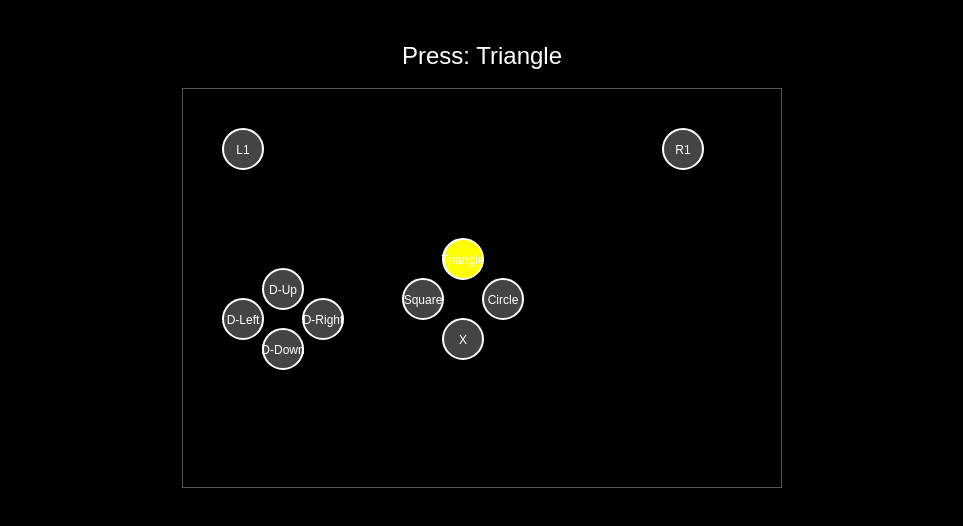
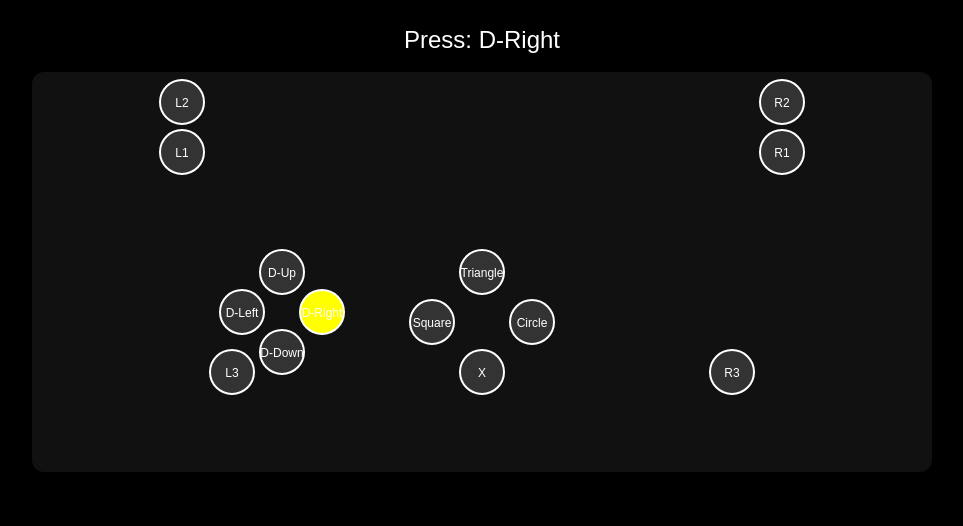
Before and after one commit to Bugdoubt/ps4-controller-game, a React (Vite) app: page / in a window 1280 px wide. Shown: the top 526 px of the page, without its empty margins (158-1121 px from the left). Built offline with nearby package versions, Linux system fonts and the light colour scheme.

Commit message:
UI, skip and button added

```diff
--- a/src/App.jsx
+++ b/src/App.jsx
@@ -3,31 +3,37 @@ import "./index.css";
 
 const buttons = [
   "X", "Circle", "Square", "Triangle",
-  "L1", "R1", "D-Up", "D-Down", "D-Left", "D-Right"
+  "L1", "L2", "L3", "R1", "R2", "R3",
+  "D-Up", "D-Down", "D-Left", "D-Right"
 ];
 
 const buttonMap = {
-  X: { cx: 280, cy: 250, index: 0 },
-  Circle: { cx: 320, cy: 210, index: 1 },
-  Square: { cx: 240, cy: 210, index: 2 },
-  Triangle: { cx: 280, cy: 170, index: 3 },
-  L1: { cx: 60, cy: 60, index: 4 },
-  R1: { cx: 500, cy: 60, index: 5 },
-  "D-Up": { cx: 100, cy: 200, index: 12 },
-  "D-Down": { cx: 100, cy: 260, index: 13 },
-  "D-Left": { cx: 60, cy: 230, index: 14 },
-  "D-Right": { cx: 140, cy: 230, index: 15 }
+  X: { cx: 450, cy: 300, index: 0 },
+  Circle: { cx: 500, cy: 250, index: 1 },
+  Square: { cx: 400, cy: 250, index: 2 },
+  Triangle: { cx: 450, cy: 200, index: 3 },
+  L1: { cx: 150, cy: 80, index: 4 },
+  R1: { cx: 750, cy: 80, index: 5 },
+  L2: { cx: 150, cy: 30, index: 6, analog: true },
+  R2: { cx: 750, cy: 30, index: 7, analog: true },
+  L3: { cx: 200, cy: 300, index: 10 },
+  R3: { cx: 700, cy: 300, index: 11 },
+  "D-Up": { cx: 250, cy: 200, index: 12 },
+  "D-Down": { cx: 250, cy: 280, index: 13 },
+  "D-Left": { cx: 210, cy: 240, index: 14 },
+  "D-Right": { cx: 290, cy: 240, index: 15 }
 };
 
 function App() {
   const [target, setTarget] = useState(null);
   const [feedback, setFeedback] = useState("");
+  const [cooldown, setCooldown] = useState(false);
 
   useEffect(() => {
     pickRandomButton();
     const interval = setInterval(checkGamepadInput, 100);
     return () => clearInterval(interval);
-  }, [target]);
+  }, [target, cooldown]);
 
   const pickRandomButton = () => {
     const next = buttons[Math.floor(Math.random() * buttons.length)];
@@ -35,33 +41,35 @@ function App() {
   };
 
   const checkGamepadInput = () => {
-    const gamepads = navigator.getGamepads();
-    const gp = gamepads[0];
+    if (cooldown) return;
+    const gp = navigator.getGamepads()[0];
     if (!gp || !gp.connected || !target) return;
 
-    const expectedIndex = buttonMap[target].index;
-    const buttonPressed = gp.buttons[expectedIndex]?.pressed;
+    const { index, analog } = buttonMap[target];
+    const value = analog ? gp.buttons[index]?.value : gp.buttons[index]?.pressed;
 
-    if (buttonPressed) {
+    if ((analog && value > 0.5) || (!analog && value)) {
       setFeedback("✅ Correct!");
+      setCooldown(true);
       setTimeout(() => {
+        setCooldown(false);
+        setFeedback("");
         pickRandomButton();
-        setFeedback("");
-      }, 1000);
+      }, 800);
     }
   };
 
   return (
-    <div className="flex flex-col items-center mt-10">
+    <div className="flex flex-col items-center mt-6">
       <h1 className="text-white text-2xl mb-4">Press: {target}</h1>
-      <svg width="600" height="400" style={{ border: "1px solid #555" }}>
+      <svg width="900" height="400" style={{ background: '#111', borderRadius: 12 }}>
         {Object.entries(buttonMap).map(([label, { cx, cy }]) => (
           <g key={label}>
             <circle
               cx={cx}
               cy={cy}
-              r={20}
-              fill={label === target ? "yellow" : "#444"}
+              r={22}
+              fill={label === target ? "yellow" : "#333"}
               stroke="white"
               strokeWidth={2}
             />
```
